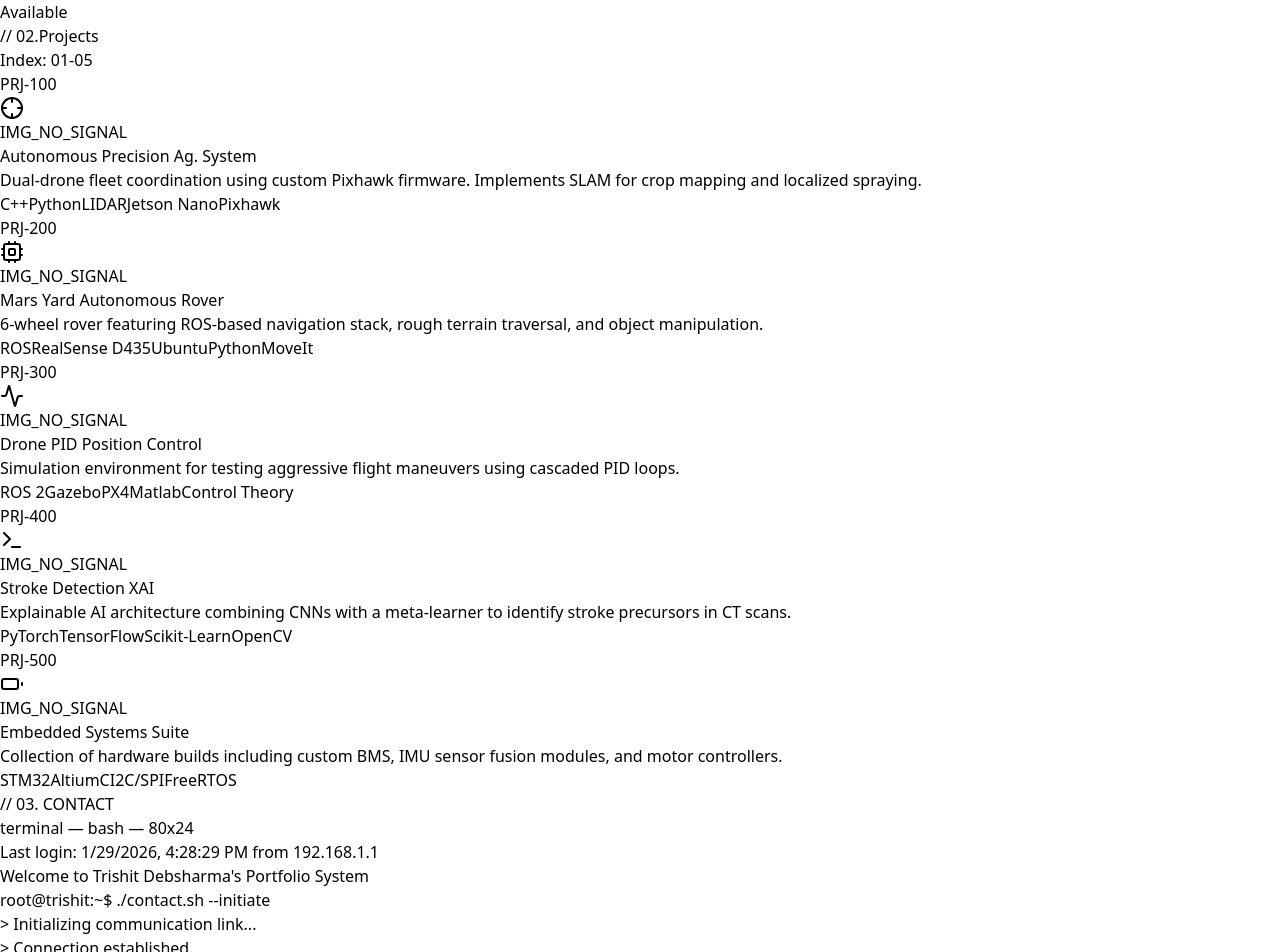
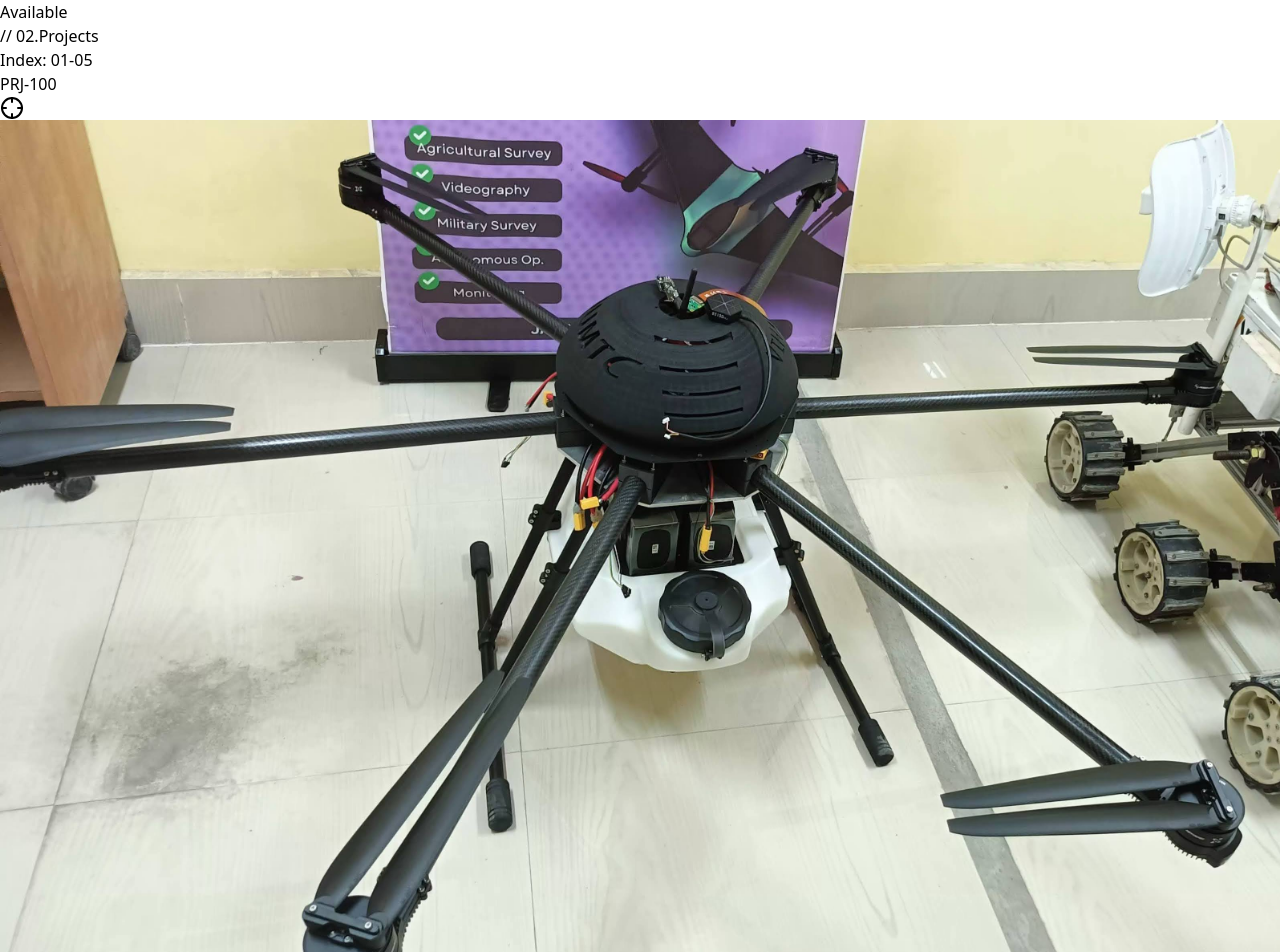
Before and after one commit to DevVortex504/portfolio, a React (Vite) app: page / in a window 1280 px wide. Shown: the part 1580-2532 px from the top of the page. Built offline with nearby package versions, Linux system fonts and the light colour scheme.

Commit message:
added pic for one

```diff
--- a/src/App.jsx
+++ b/src/App.jsx
@@ -397,7 +397,7 @@ const TerminalContact = ({ theme, colors }) => {
           {/* Terminal Content */}
           <div className="p-6 font-mono text-sm">
             <div className={`mb-4 ${colors.dim}`}>
-              Last login: {new Date().toLocaleString('en-US', { month: 'numeric', day: 'numeric', year: 'numeric', hour: 'numeric', minute: 'numeric', second: 'numeric', hour12: true })} from 192.168.1.1
+              Last login: {new Date().toLocaleString('en-US', { month: 'numeric', day: 'numeric', year: 'numeric', hour: 'numeric', minute: 'numeric', second: 'numeric', hour12: true })}
             </div>
             <div className="text-blue-500 mb-4">
               Welcome to Trishit Debsharma's Portfolio System
@@ -595,7 +595,8 @@ export default function App() {
       title: "Autonomous Precision Ag. System",
       desc: "Dual-drone fleet coordination using custom Pixhawk firmware. Implements SLAM for crop mapping and localized spraying.",
       stack: ["C++", "Python", "LIDAR", "Jetson Nano", "Pixhawk"],
-      icon: <Crosshair className="w-6 h-6" />
+      icon: <Crosshair className="w-6 h-6" />,
+      image: "/portfolio/images/hexa.jpg"
     },
     {
       id: 2,
@@ -796,10 +797,18 @@ export default function App() {
                    </div>
 
                    <div className="aspect-video bg-zinc-800 mb-6 overflow-hidden grayscale group-hover:grayscale-0 transition-all border border-zinc-700 relative">
-                      {/* Project Image Placeholder */}
-                      <div className="absolute inset-0 flex items-center justify-center text-zinc-600 text-xs font-mono uppercase">
-                        IMG_NO_SIGNAL
-                      </div>
+                      {/* Project Image */}
+                      {project.image ? (
+                        <img
+                          src={project.image}
+                          alt={project.title}
+                          className="w-full h-full object-cover"
+                        />
+                      ) : (
+                        <div className="absolute inset-0 flex items-center justify-center text-zinc-600 text-xs font-mono uppercase">
+                          IMG_NO_SIGNAL
+                        </div>
+                      )}
                       {/* Scanline effect */}
                       <div className="absolute inset-0 bg-[linear-gradient(transparent_50%,rgba(0,0,0,0.5)_50%)] bg-[length:100%_4px] opacity-20"></div>
                    </div>
```
Also changed, not shown: public/images/drone.jpeg (added), public/images/hexa.jpg (added).
